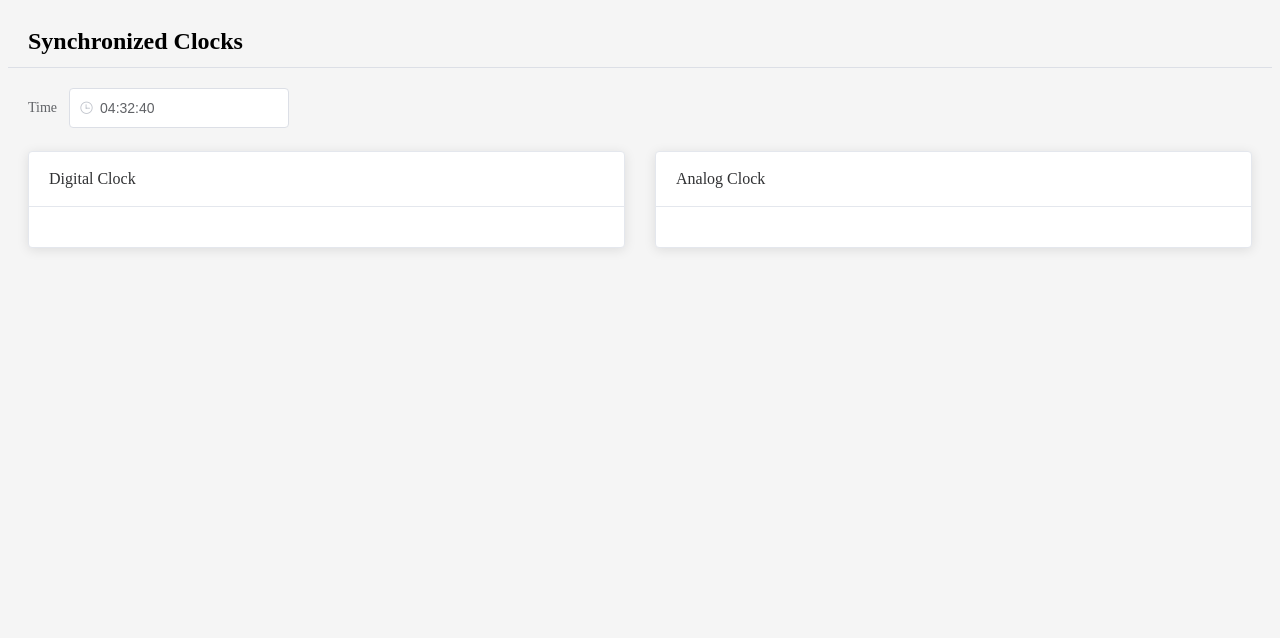
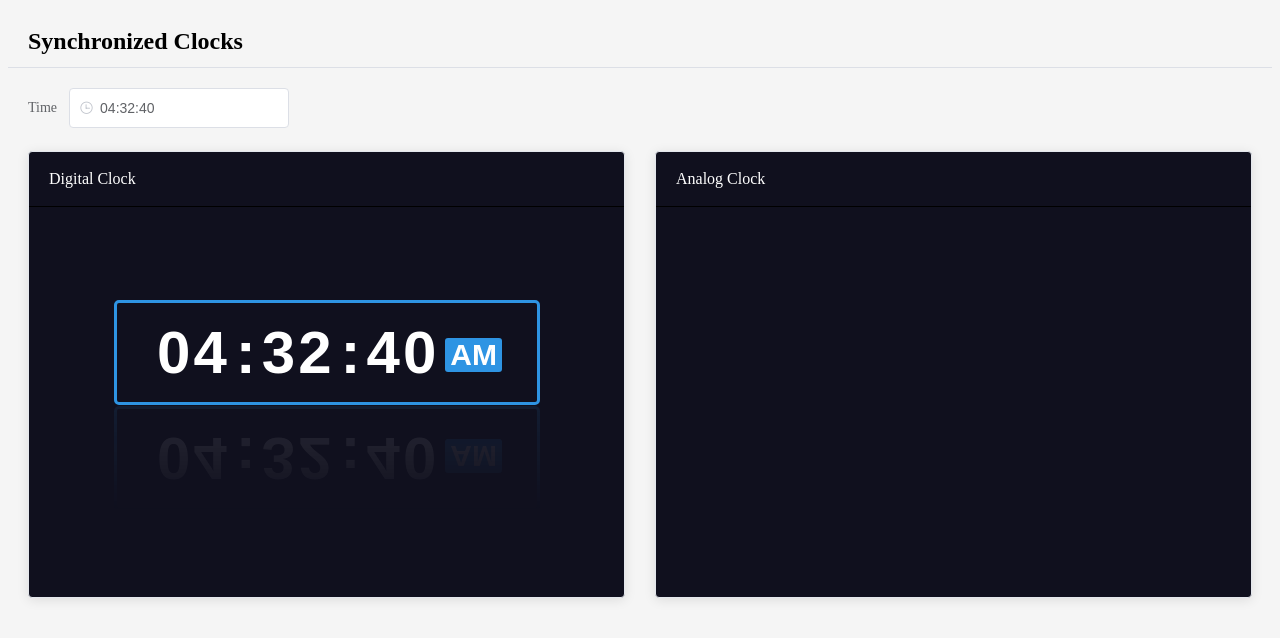
Before and after one commit to dingkailiang/sync-clocks, a Vue app: page / in a window 1280 px wide. Shown: the top 638 px of the page. Built offline with nearby package versions, Linux system fonts and the light colour scheme.

Commit message:
finish digital clock

```diff
--- a/src/App.vue
+++ b/src/App.vue
@@ -13,7 +13,9 @@
             </el-form>
                 <el-row :gutter="30">
                 <el-col :span="12">
-                    <el-card header="Digital Clock"></el-card>
+                    <el-card header="Digital Clock">
+                        <digital-clock :time="time"></digital-clock>
+                    </el-card>
                 </el-col>
                 <el-col :span="12">
                     <el-card header="Analog Clock"></el-card>
@@ -26,6 +28,7 @@
 <script setup>
 import { ref } from "@vue/reactivity"
 import {ElContainer,ElHeader,ElMain,ElCard,ElRow,ElCol,ElTimePicker,ElFormItem,ElForm} from "element-plus"
+import DigitalClock from "./components/DigitalClock.vue"
 // Init time as current time
 const time = ref(new Date())
 
@@ -42,4 +45,19 @@ html {
 .el-header {
     border-bottom: 1px solid #dcdfe6
 }
+.el-card {
+    background-color: #10101E!important;
+    color: white !important;
+}
+
+.el-card__body {
+    height: 350px;
+    display: flex;
+    align-items: center;
+    justify-content: center;
+}
+.el-card__header {
+    border-bottom-color:#000000 !important;
+}
+
 </style>
--- /dev/null
+++ b/src/components/DigitalClock.vue
@@ -0,0 +1,64 @@
+<template>
+    <div class="clock">
+        <span>{{ hours }}</span>:
+        <span>{{ minutes }}</span>:
+        <span>{{ seconds }}</span>
+        <span>{{ period }}</span>
+    </div>
+</template>
+
+<script setup>
+import { computed } from "@vue/reactivity"
+
+const props = defineProps({
+    time : {
+        type : Date,
+        required : true
+    }
+})
+const pad = n => String(n).padStart(2,'0')
+const hours = computed(()=>pad((props.time.getHours() + 11) % 12 + 1))
+const minutes = computed(()=>pad(props.time.getMinutes()))
+const seconds = computed(()=>pad(props.time.getSeconds()))
+const period = computed(()=>props.time.getHours() >= 12 ? "PM" : "AM")
+</script>
+
+
+<style scoped>
+    .clock {
+        font-family: sans-serif;
+        width: 400px;
+        padding : 15px 10px;
+        border : 3px solid #2E94E3;
+        border-radius: 5px;
+        font-size: 60px;
+        display: flex;
+        justify-content: center;
+        align-items: center;
+        font-weight: 600;
+        margin-bottom: 100px;
+        -webkit-box-reflect: below 1px linear-gradient(transparent,rgba(255,255,255,.1));
+        transition: 0.5s;
+        transition-property: background-color, box-shadow;
+        user-select: none;
+    }
+
+    .clock:hover {
+        background-color: #2E94E3;
+        box-shadow: 0 0 30px #2E94E3;
+    }
+
+    .clock span:not(:last-child){
+        margin:0 6px;
+        text-align: center;
+        letter-spacing: 3px;
+    }
+
+    .clock span:last-child {
+        background: #2E94E3;
+        font-size: 30px;
+        margin-top: 5px;
+        padding: 0 5px;
+        border-radius: 3px;
+    }
+</style>
```
Also changed, not shown: src/components/HelloWorld.vue (deleted, +0 -35 lines).
